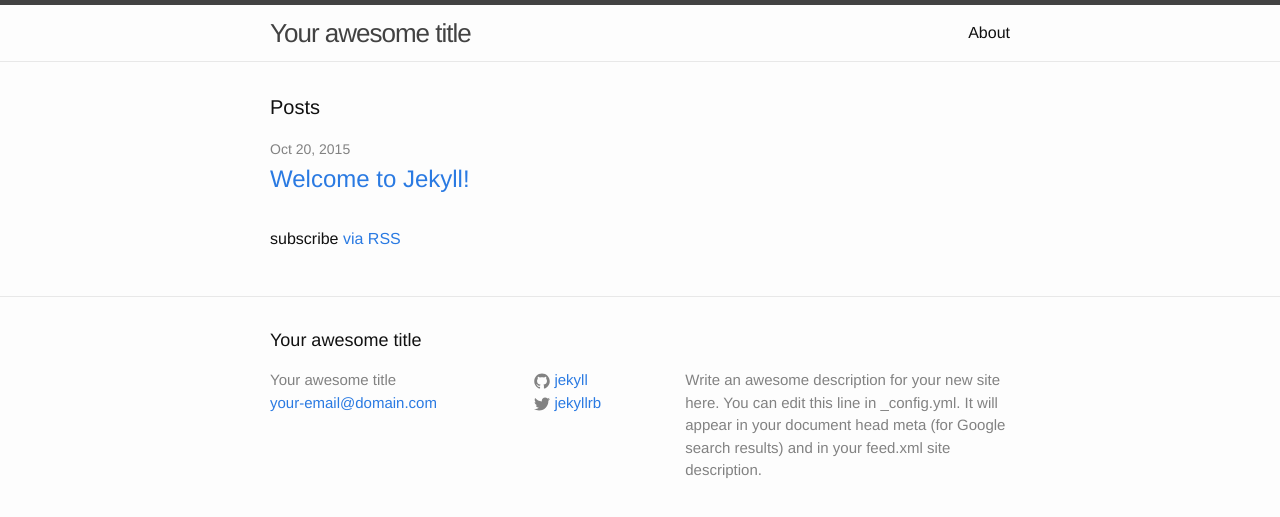
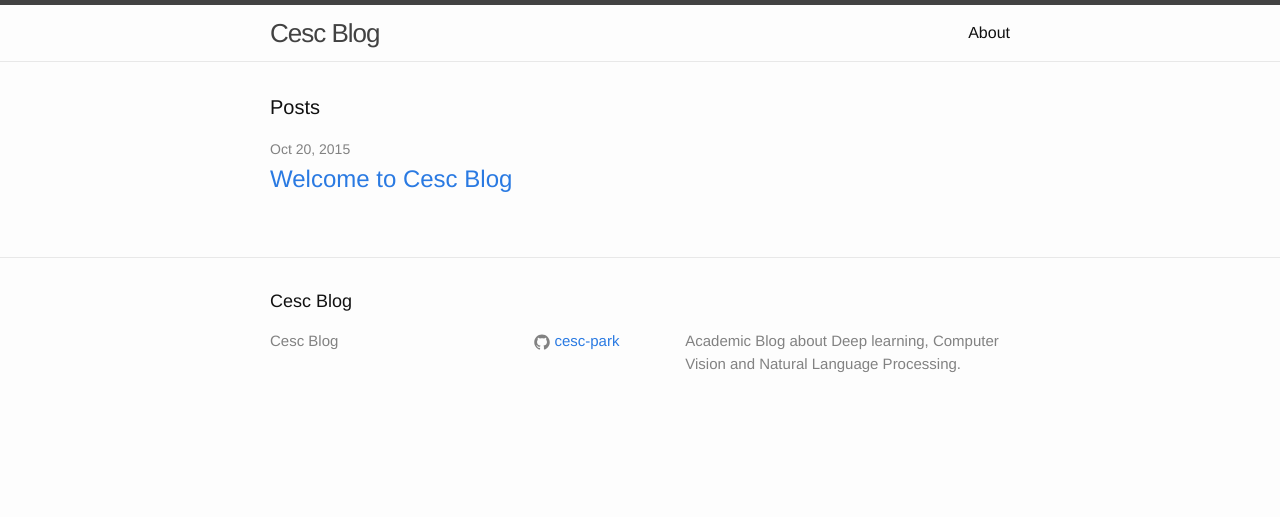
Before and after one commit to cesc-park/cesc-park.github.com, a Jekyll site: the page built from index.html, in a window 1280 px wide. Shown: the top 517 px of the page. Built offline with Jekyll 4.4.1, drawn with Linux system fonts in a browser that asks for light colours.

```diff
--- a/_config.yml
+++ b/_config.yml
@@ -1,14 +1,14 @@
 # Site settings
-title: Your awesome title
-email: your-email@domain.com
+title: Cesc Blog
+#email: cs.park@vision.snu.ac.kr
 description: > # this means to ignore newlines until "baseurl:"
-  Write an awesome description for your new site here. You can edit this
-  line in _config.yml. It will appear in your document head meta (for
-  Google search results) and in your feed.xml site description.
-baseurl: "" # the subpath of your site, e.g. /blog/
-url: "http://yourdomain.com" # the base hostname & protocol for your site
-twitter_username: jekyllrb
-github_username:  jekyll
+    Academic Blog
+    about Deep learning, Computer Vision and Natural Language Processing.
+
+#baseurl: "" # the subpath of your site, e.g. /blog/
+url: "https://cesc-park.github.io" # the base hostname & protocol for your site
+#twitter_username:
+github_username:  cesc-park
 
 # Build settings
 markdown: kramdown
--- a/index.html
+++ b/index.html
@@ -18,6 +18,5 @@ layout: default
     {% endfor %}
   </ul>
 
-  <p class="rss-subscribe">subscribe <a href="{{ "/feed.xml" | prepend: site.baseurl }}">via RSS</a></p>
 
 </div>
```
Also changed, not shown: _posts/2015-10-20-welcome-to-cesc.markdown (added, +12 -0 lines), _posts/2015-10-20-welcome-to-jekyll.markdown (deleted, +0 -25 lines).
